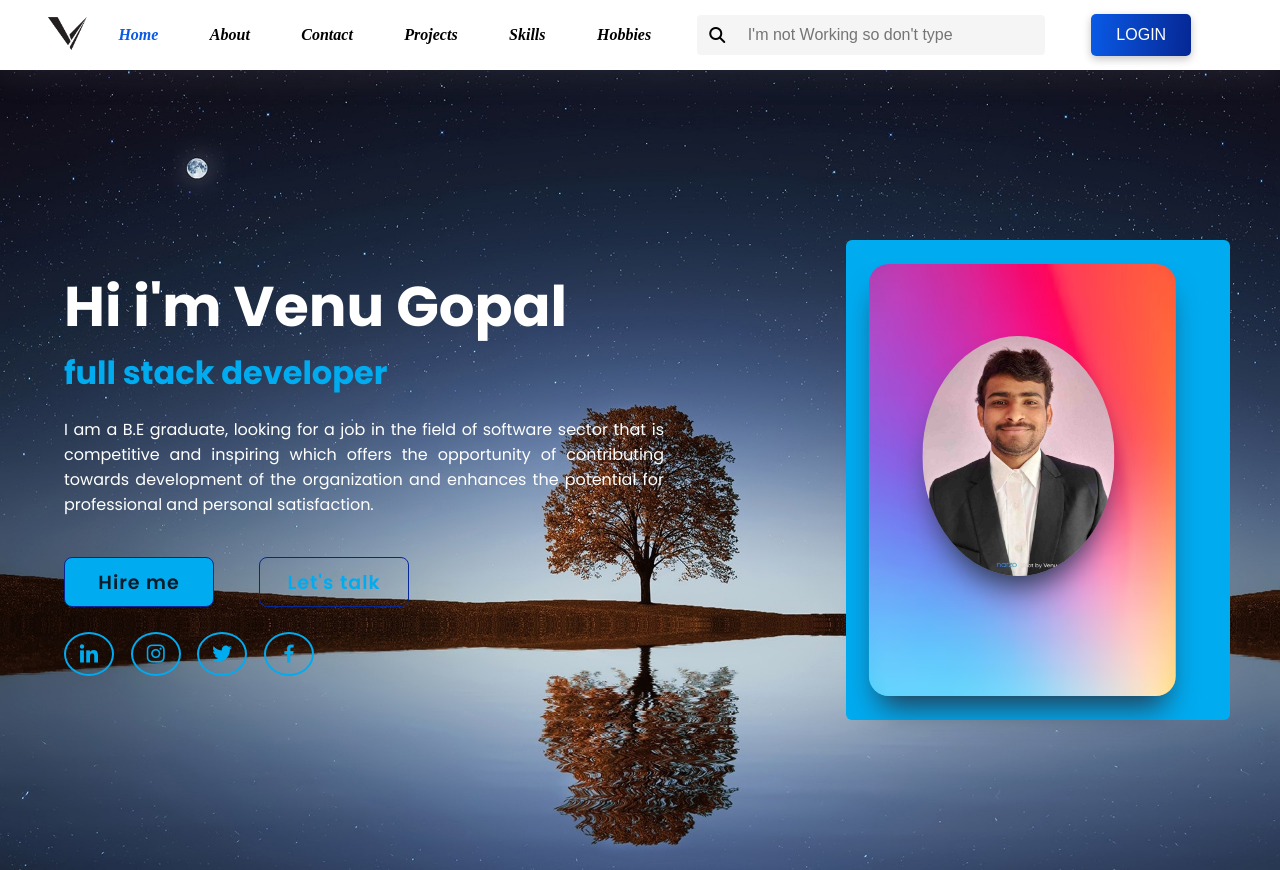
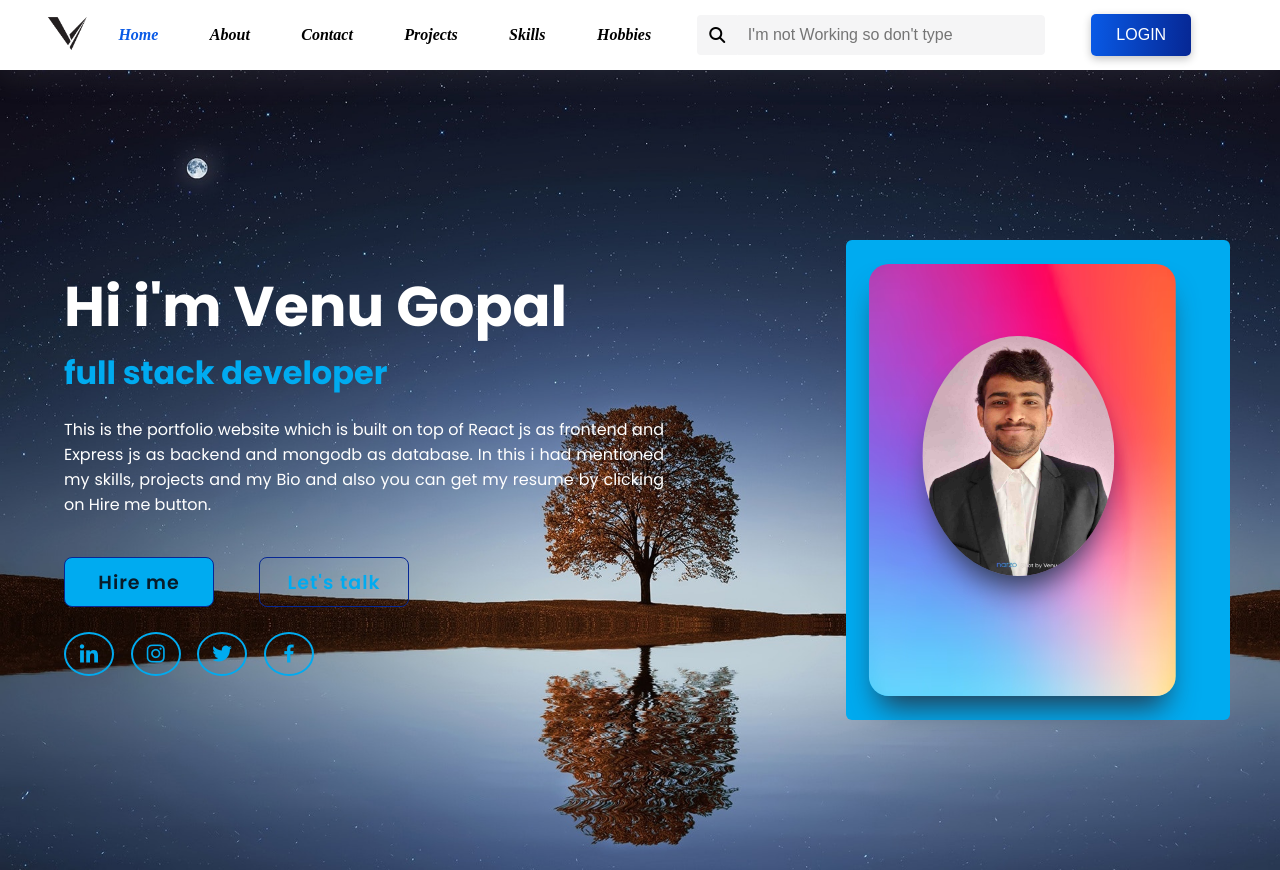
Before and after one commit to venu123143/reactfrontend, a React (Create React App) app: page / in a window 1280 px wide. Built offline with nearby package versions, Linux system fonts and the light colour scheme.

Commit message:
changes applied

```diff
--- a/src/Data/Contact.jsx
+++ b/src/Data/Contact.jsx
@@ -23,7 +23,7 @@ const Contact = () => {
         });
         // console.log(res);
         const data = await res.json();
-        // console.log(data.error, res.status);
+        console.log(data.error, res.status);
         switch (res.status) {
             case 401:
                 toast.error(data.error)
@@ -36,7 +36,6 @@ const Contact = () => {
                     navigate('/letstalk')
                 }, 1000);
                 toast.success(data.error)
-
                 break;
             default:
                 toast.error(data.error)
--- a/src/Data/Home.jsx
+++ b/src/Data/Home.jsx
@@ -9,10 +9,8 @@ const Home = () => {
             <div className="homecontent">
                 <h1>Hi i'm Venu Gopal</h1>
                 <h3>full stack developer</h3>
-                <p>I am a B.E graduate, looking for a job in the field of software sector
-                    that is competitive and inspiring which offers the opportunity of
-                    contributing towards development of the organization and enhances the
-                    potential for professional and personal satisfaction.
+                <p>This is the portfolio website which is built on top of React js as frontend and Express js as backend and mongodb as database.
+                    In this i had mentioned my skills, projects and my Bio and also you can get my resume by clicking on Hire me button.
                 </p>
                 <div className="btn-box">
                     <Link target="_blank" to="https://www.canva.com/design/DAFj-JlZs_I/AltkSB_BnhatSYzjkgFiHg/edit?utm_content=DAFj-JlZs_I&utm_campaign=designshare&utm_medium=link2&utm_source=sharebutton" download="resume" >Hire me</Link>
--- a/src/Data/LetsTalk.jsx
+++ b/src/Data/LetsTalk.jsx
@@ -66,13 +66,13 @@ const LetsTalk = () => {
             })
             // it is array [data, count]
             const ans = await res.json();
-            limit = ans[2]
             if (res.status !== 200) {
                 toast.error(ans[0].error)
                 setTimeout(() => {
                     navigate('/login');
                 }, 1000);
             } else {
+                limit = ans[2]
                 setMessage(ans[0])
                 setCount(ans[1])
             }
```
Also changed, not shown: 1 other file (tests, documents, lock files or other folders).
